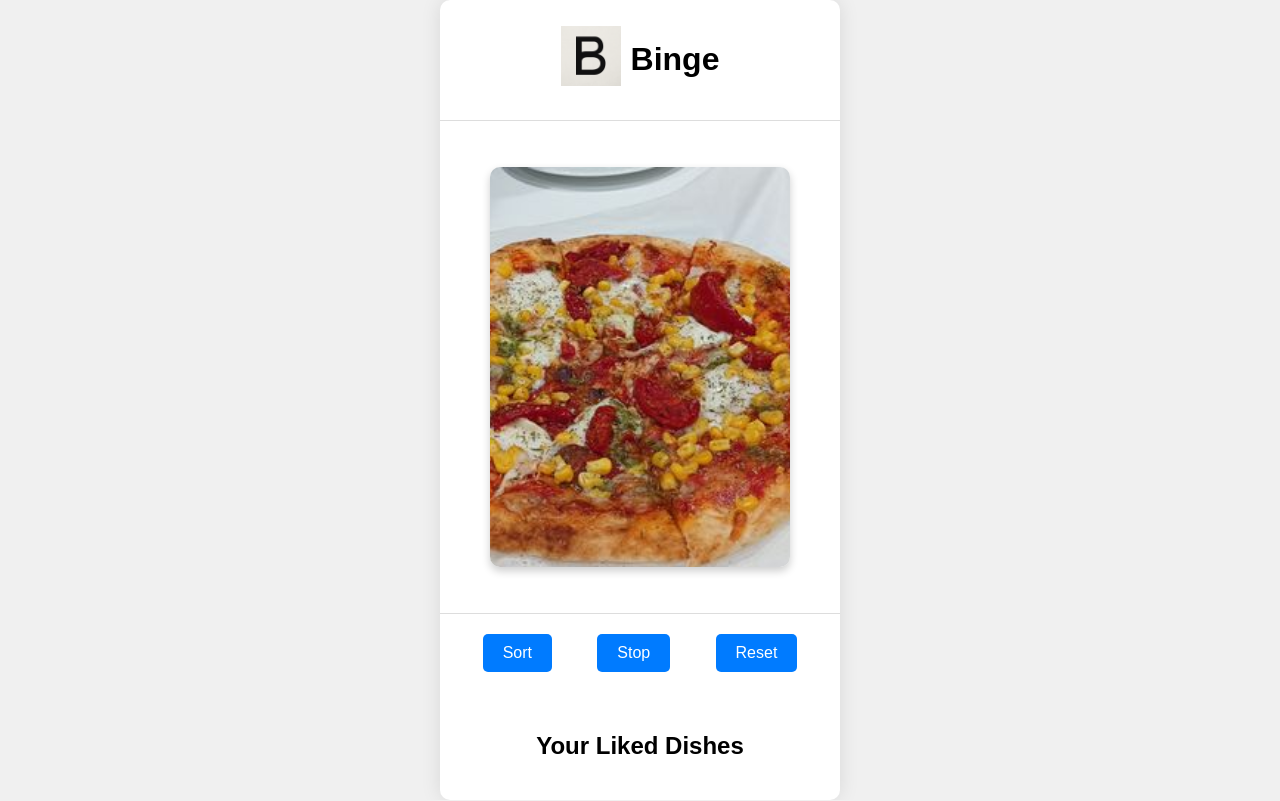
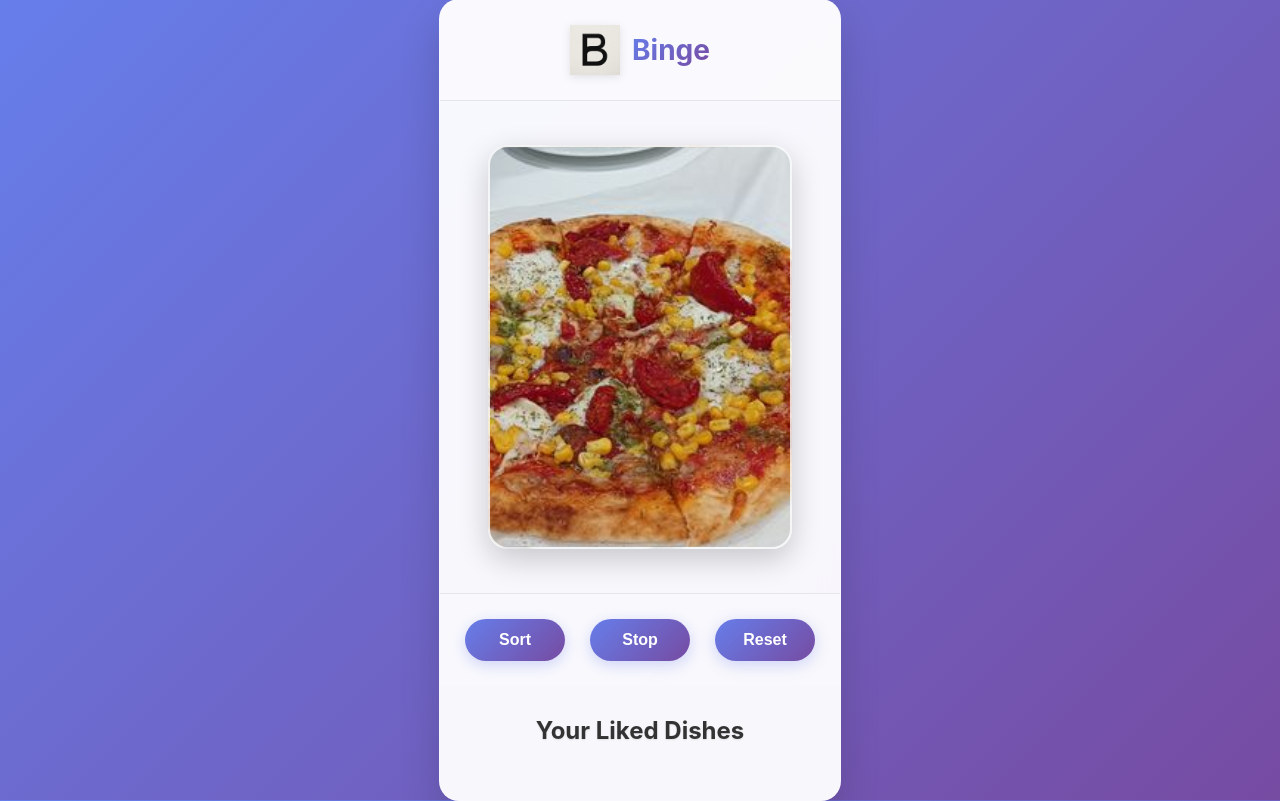
Before and after one commit to jaswinder9051998/-food-swipe-app, a plain HTML site: page index.html in a window 1280 px wide. Both pictures are taken after a click on the button "Stop". Drawn offline with Linux system fonts and the light colour scheme.

Commit message:
feat: modern UI redesign with gradients and glassmorphism

```diff
--- a/style.css
+++ b/style.css
@@ -1,11 +1,12 @@
 body {
-    font-family: sans-serif;
+    font-family: -apple-system, BlinkMacSystemFont, 'Segoe UI', Roboto, Oxygen, Ubuntu, Cantarell, sans-serif;
     display: flex;
     justify-content: center;
     align-items: center;
     height: 100vh;
     margin: 0;
-    background-color: #f0f0f0;
+    background: linear-gradient(135deg, #667eea 0%, #764ba2 100%);
+    overflow: hidden;
 }
 
 #app {
@@ -13,30 +14,43 @@ body {
     max-width: 400px;
     height: 100%;
     max-height: 800px;
-    background: white;
-    border-radius: 10px;
-    box-shadow: 0 0 20px rgba(0, 0, 0, 0.1);
+    background: rgba(255, 255, 255, 0.95);
+    backdrop-filter: blur(10px);
+    border-radius: 20px;
+    box-shadow: 0 20px 40px rgba(0, 0, 0, 0.15);
     display: flex;
     flex-direction: column;
     overflow: hidden;
+    border: 1px solid rgba(255, 255, 255, 0.2);
 }
 
 header {
     text-align: center;
-    padding: 20px;
-    border-bottom: 1px solid #ddd;
+    padding: 25px 20px;
+    border-bottom: 1px solid rgba(0, 0, 0, 0.08);
     display: flex;
     flex-direction: row;
     justify-content: center;
     align-items: center;
-    gap: 10px;
+    gap: 12px;
+    background: rgba(255, 255, 255, 0.3);
 }
 
 header .logo {
-    width: 60px;
-    height: 60px;
+    width: 50px;
+    height: 50px;
     object-fit: contain;
-    margin-bottom: 8px;
+    filter: drop-shadow(0 2px 4px rgba(0, 0, 0, 0.1));
+}
+
+header h1 {
+    margin: 0;
+    font-size: 28px;
+    font-weight: 700;
+    background: linear-gradient(135deg, #667eea, #764ba2);
+    -webkit-background-clip: text;
+    -webkit-text-fill-color: transparent;
+    background-clip: text;
 }
 #card-container {
     flex-grow: 1;
@@ -49,8 +63,11 @@ header .logo {
 }
 
 #dish-name {
-    margin-bottom: 20px;
-    font-size: 24px;
+    margin-bottom: 25px;
+    font-size: 22px;
+    font-weight: 600;
+    color: #333;
+    text-shadow: 0 1px 2px rgba(0, 0, 0, 0.1);
 }
 
 #card {
@@ -60,58 +77,88 @@ header .logo {
     max-height: 400px;
     background-size: cover;
     background-position: center;
-    border-radius: 10px;
-    box-shadow: 0 4px 8px rgba(0, 0, 0, 0.2);
+    border-radius: 20px;
+    box-shadow: 0 10px 30px rgba(0, 0, 0, 0.2);
     cursor: grab;
     position: absolute;
-    transition: transform 0.3s ease, opacity 0.2s ease;
+    transition: transform 0.3s ease, opacity 0.2s ease, box-shadow 0.2s ease;
     will-change: transform, opacity;
+    border: 2px solid rgba(255, 255, 255, 0.8);
 }
 
 #card:active {
     cursor: grabbing;
-    box-shadow: 0 8px 16px rgba(0, 0, 0, 0.3);
+    box-shadow: 0 15px 40px rgba(0, 0, 0, 0.3);
+    transform: scale(1.02);
 }
 
 #buttons {
     display: flex;
     justify-content: space-around;
-    padding: 20px;
-    border-top: 1px solid #ddd;
+    padding: 25px 20px;
+    border-top: 1px solid rgba(0, 0, 0, 0.08);
+    background: rgba(255, 255, 255, 0.2);
+    gap: 15px;
 }
 
 button {
-    padding: 10px 20px;
-    border-radius: 5px;
+    padding: 12px 24px;
+    border-radius: 25px;
     border: none;
-    background-color: #007bff;
+    background: linear-gradient(135deg, #667eea, #764ba2);
     color: white;
     font-size: 16px;
+    font-weight: 600;
     cursor: pointer;
+    transition: all 0.3s ease;
+    box-shadow: 0 4px 15px rgba(102, 126, 234, 0.3);
+    flex: 1;
+    max-width: 100px;
 }
 
 button:hover {
-    background-color: #0056b3;
+    transform: translateY(-2px);
+    box-shadow: 0 6px 20px rgba(102, 126, 234, 0.4);
+}
+
+button:active {
+    transform: translateY(0);
 }
 
 #results-container {
-    padding: 20px;
+    padding: 30px 20px;
     text-align: center;
+    background: rgba(255, 255, 255, 0.1);
+}
+
+#results-container h2 {
+    margin: 0 0 25px 0;
+    font-size: 24px;
+    font-weight: 700;
+    color: #333;
+    text-shadow: 0 1px 2px rgba(0, 0, 0, 0.1);
 }
 
 #liked-dishes {
     display: flex;
     flex-wrap: wrap;
     justify-content: center;
-    gap: 10px;
+    gap: 15px;
     margin-top: 20px;
 }
 
 .liked-image {
-    width: 100px;
-    height: 100px;
+    width: 90px;
+    height: 90px;
     object-fit: cover;
-    border-radius: 8px;
+    border-radius: 15px;
+    box-shadow: 0 4px 12px rgba(0, 0, 0, 0.15);
+    border: 2px solid rgba(255, 255, 255, 0.8);
+    transition: transform 0.2s ease;
+}
+
+.liked-image:hover {
+    transform: scale(1.05);
 }
 
 .hidden {
```
